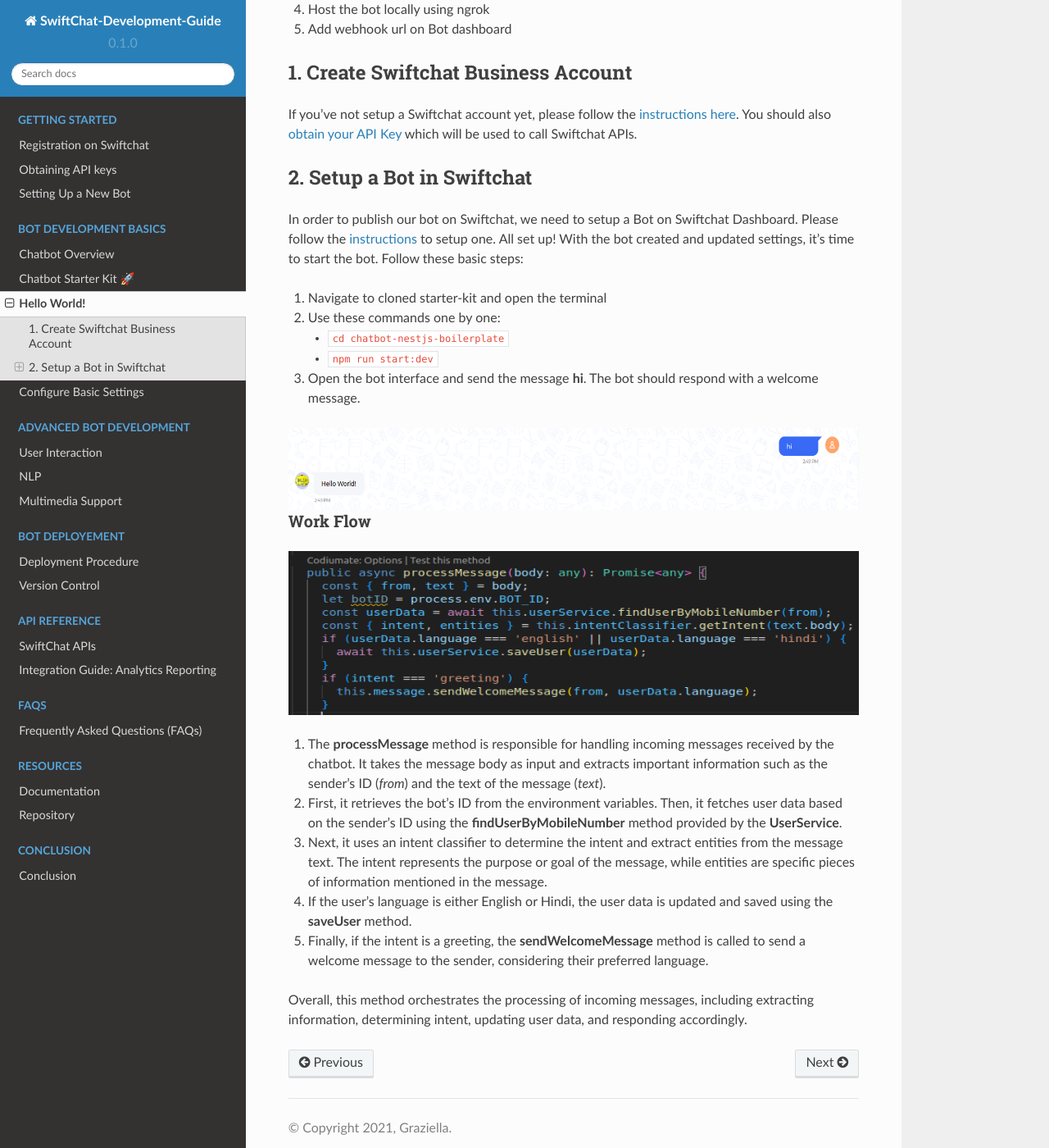
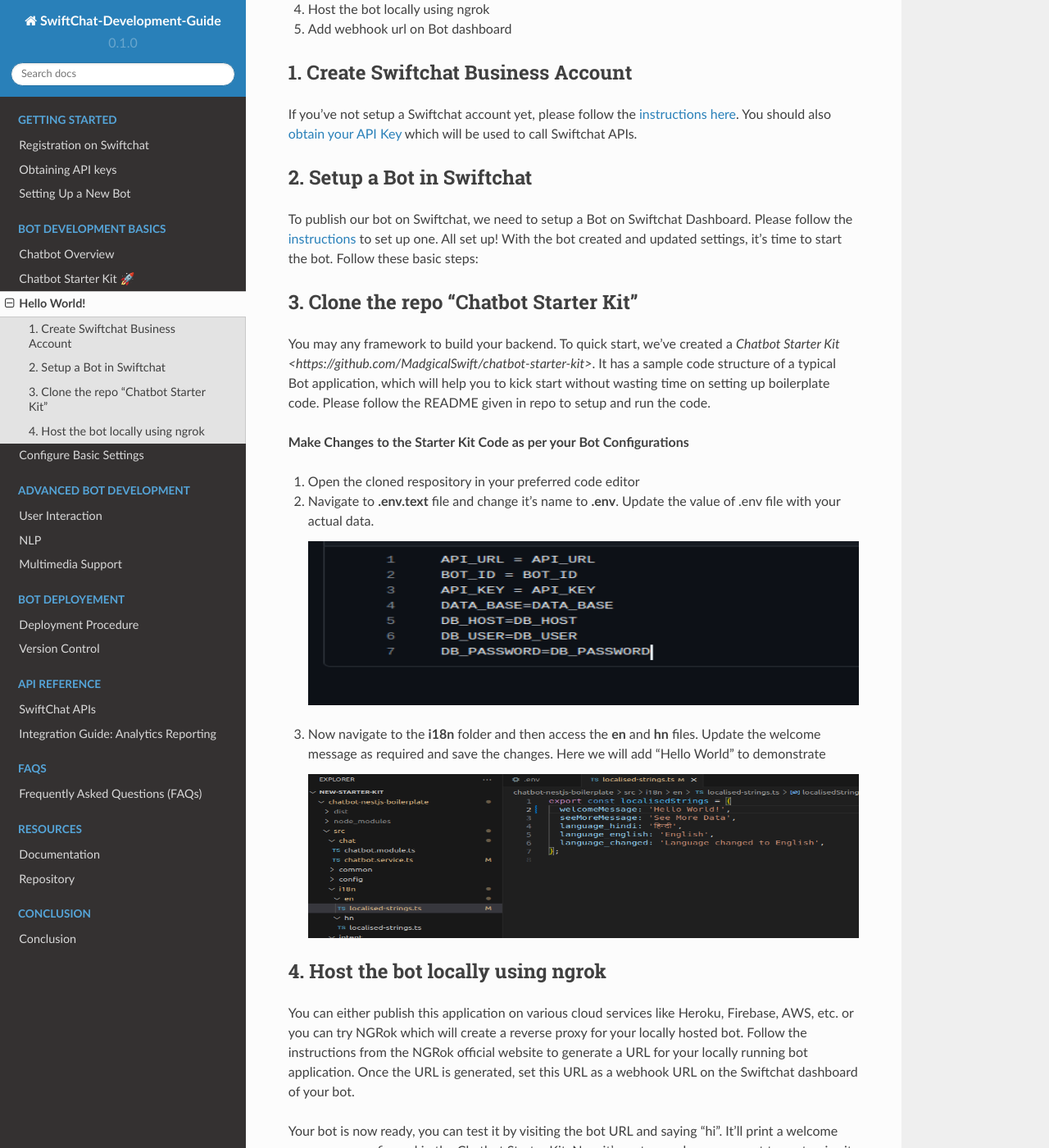
Before and after one commit to Priyanka-sharma181/Chatbot-Development-Guide, a Sphinx documentation site: the page built from docs/source/hello_world.rst, in a window 1280 px wide and 1400 px high, scrolled down 304 px. Shown: the whole window at 82% size. Built offline with Sphinx 7.4.7 and the Read the Docs theme 2.0.0, drawn with Linux system fonts in a browser that asks for light colours; some of the changed text lies outside the part shown.

Commit message:
Update hello_world.rst

```diff
--- a/docs/source/hello_world.rst
+++ b/docs/source/hello_world.rst
@@ -15,41 +15,34 @@
 
 2. Setup a Bot in Swiftchat
 ~~~~~~~~~~~~~~~~~~~~~~~~~~~~~~~~~
-In order to publish our bot on Swiftchat, we need to setup a Bot on Swiftchat Dashboard. Please follow the :ref:`instructions <swiftchat_bot_setup>` to setup one.
+To publish our bot on Swiftchat, we need to setup a Bot on Swiftchat Dashboard. Please follow the :ref:`instructions <swiftchat_bot_setup>` to set up one.
 All set up! With the bot created and updated settings, it's time to start the bot. Follow these basic steps:
 
-1. Navigate to cloned starter-kit and open the terminal
-2. Use these commands one by one:
+3. Clone the repo "Chatbot Starter Kit"
+~~~~~~~~~~~~~~~~~~~~~~~~~~~~~~~~~
+You may any framework to build your backend. To quick start, we've created a `Chatbot Starter Kit <https://github.com/MadgicalSwift/chatbot-starter-kit>`. It has a sample code structure of a typical Bot application, which will help you to kick start without wasting time on setting up boilerplate code. Please follow the README given in repo to setup and run the code.
 
-   - ``cd chatbot-nestjs-boilerplate``
-   - ``npm run start:dev``
+**Make Changes to the Starter Kit Code as per your Bot Configurations**
 
-3. Open the bot interface and send the message **hi**. The bot should respond with a welcome message.
+1. Open the cloned respository in your preferred code editor
+2. Navigate to **.env.text** file and change it's name to **.env**. Update the value of .env file with your actual data.
 
-.. image:: ../images/other_images/first_msg.png
-    :alt: Deployment Structure
-    :width: 2000
-    :height: 100
-    :align: center
+   .. image:: ../images/deployement_images/env_file.png
+      :alt: Deployment Structure
+      :width: 2000
+      :height: 200
+      :align: left
 
-Work Flow
-^^^^^^^^^^^^^^^^^^^^^^^
+3. Now navigate to the **i18n** folder and then access the **en** and **hn** files. Update the welcome message as required and save the changes. Here we will add "Hello World" to demonstrate
 
-.. image:: ../images/other_images/process_msg.png
-    :alt: Deployment Structure
-    :width: 3000
-    :height: 200
-    :align: left
+   .. image:: ../images/create_bot_images/i8-en.png
+      :alt: Deployment Structure
+      :width: 2000
+      :height: 200
+      :align: left
 
-1. The **processMessage** method is responsible for handling incoming messages received by the chatbot. It takes the message body as input and extracts important information such as the sender's ID (`from`) and the text of the message (`text`).
+4. Host the bot locally using ngrok
+~~~~~~~~~~~~~~~~~~~~~~~~~~~~~~~~~
+You can either publish this application on various cloud services like Heroku, Firebase, AWS, etc. or you can try NGRok which will create a reverse proxy for your locally hosted bot. Follow the instructions from the NGRok official website to generate a URL for your locally running bot application. Once the URL is generated, set this URL as a webhook URL on the Swiftchat dashboard of your bot.
 
-2. First, it retrieves the bot's ID from the environment variables. Then, it fetches user data based on the sender's ID using the **findUserByMobileNumber** method provided by the **UserService**.
-
-3. Next, it uses an intent classifier to determine the intent and extract entities from the message text. The intent represents the purpose or goal of the message, while entities are specific pieces of information mentioned in the message.
-
-4. If the user's language is either English or Hindi, the user data is updated and saved using the **saveUser** method.
-
-5. Finally, if the intent is a greeting, the **sendWelcomeMessage** method is called to send a welcome message to the sender, considering their preferred language.
-
-
-Overall, this method orchestrates the processing of incoming messages, including extracting information, determining intent, updating user data, and responding accordingly.
+Your bot is now ready, you can test it by visiting the bot URL and saying "hi". It'll print a welcome message as configured in the Chatbot Starter Kit. Now it's up to you, how you want to customize it.
```
